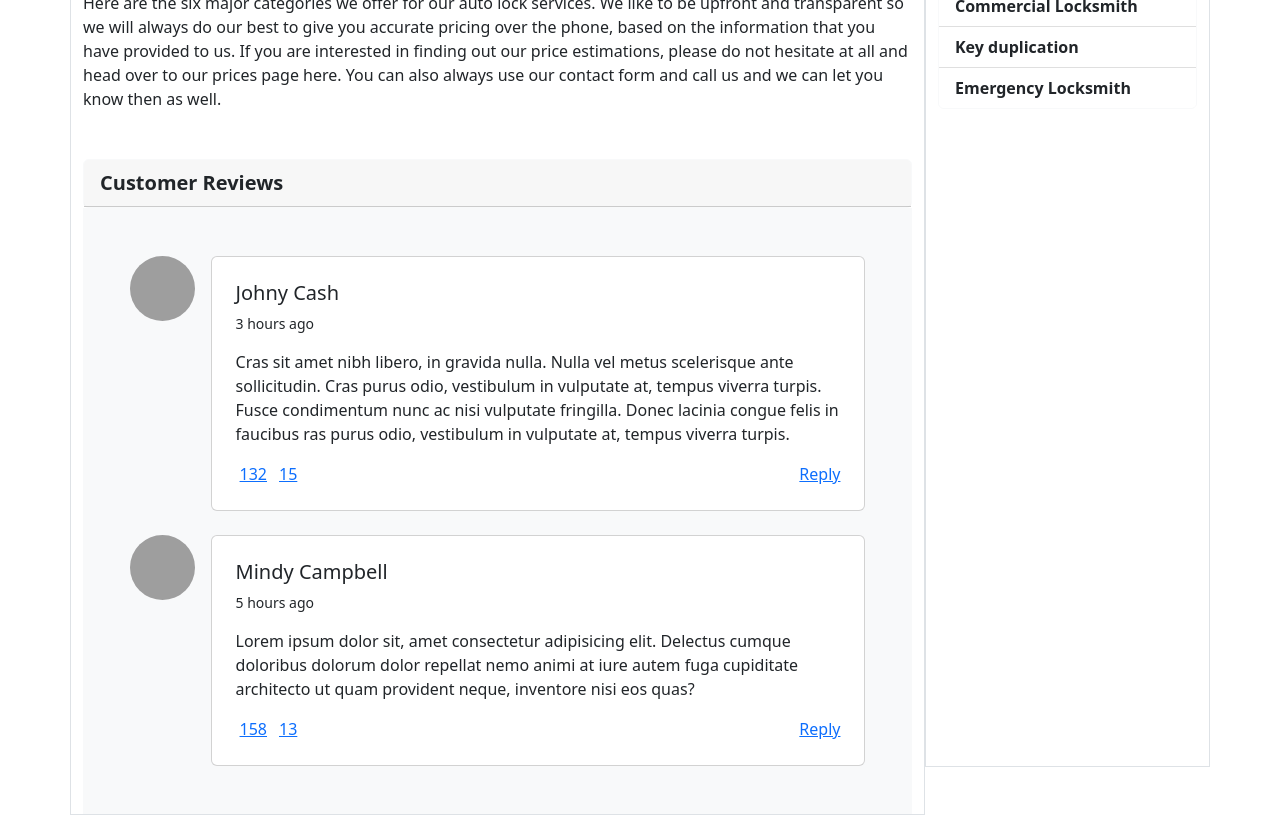
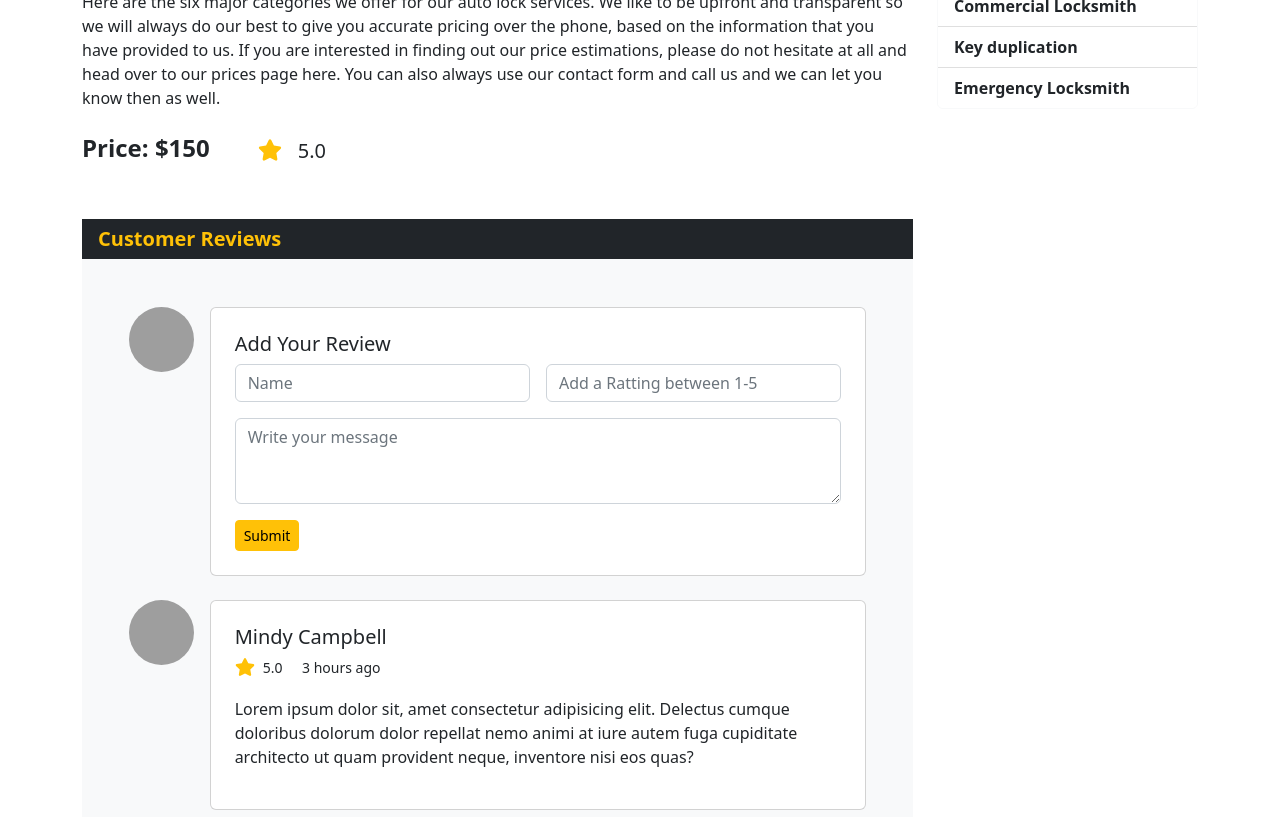
Before and after one commit to Saadi-Rahman/mr-locker-client, a React (Create React App) app: page /serviceDetails in a window 1280 px wide. Shown: the part 1020-1837 px from the top of the page. Built offline with nearby package versions, Linux system fonts and the light colour scheme; grey boxes are pictures that could not be loaded.

Commit message:
added a review section

```diff
--- a/src/Pages/ServiceDetails/CustomerReviews.js
+++ b/src/Pages/ServiceDetails/CustomerReviews.js
@@ -1,40 +1,37 @@
 import React from 'react';
-import { Card } from 'react-bootstrap';
+import { FaStar } from 'react-icons/fa';
 
 const CustomerReviews = () => {
     return (
         <div>
-            <Card border="light">
-                <Card.Header className='fs-5 fw-bold'>Customer Reviews</Card.Header>
-            </Card>
-            <section className='bg-light'>
+            <div className='bg-dark px-3 py-2'>
+                <h5 className='fw-semibold text-warning mb-0'>Customer Reviews</h5>
+            </div>
+            <section className='bg-light pb-3'>
                 <div className="container py-5 text-dark">
                     <div className="row d-flex justify-content-center">
                         <div className="col-md-11">
                             <div className="d-flex flex-start mb-4">
                                 <img className="rounded-circle shadow-1-strong me-3"
-                            src="https://mdbcdn.b-cdn.net/img/Photos/Avatars/img%20(32).webp" alt="avatar" width="65"
-                            height="65" />
+                                src="https://mdbcdn.b-cdn.net/img/Photos/Avatars/img%20(32).webp" alt="avatar" width="65" height="65" />
                                 <div className="card w-100">
                                     <div className="card-body p-4">
                                         <div className="">
-                                <h5>Johny Cash</h5>
-                                <p className="small">3 hours ago</p>
-                                <p>
-                                Cras sit amet nibh libero, in gravida nulla. Nulla vel metus scelerisque
-                                ante sollicitudin. Cras purus odio, vestibulum in vulputate at, tempus
-                                viverra turpis. Fusce condimentum nunc ac nisi vulputate fringilla.
-                                Donec lacinia congue felis in faucibus ras purus odio, vestibulum in
-                                vulputate at, tempus viverra turpis.
-                                </p>
-
-                                <div className="d-flex justify-content-between align-items-center">
-                                <div className="d-flex align-items-center">
-                                    <a href="#!" className="link-muted me-2"><i className="fas fa-thumbs-up me-1"></i>132</a>
-                                    <a href="#!" className="link-muted"><i className="fas fa-thumbs-down me-1"></i>15</a>
+                                        <h5>Add Your Review</h5>
+                                            <form>
+                                                <div className='d-md-flex gap-3'>
+                                                    <div className="mb-3 w-100">
+                                                        <input type="text" className="form-control" placeholder='Name' />
                                                     </div>
-                                <a href="#!" className="link-muted"><i className="fas fa-reply me-1"></i> Reply</a>
+                                                    <div className="mb-3 w-100">
+                                                        <input type="text" className="form-control" placeholder='Add a Ratting between 1-5' />
                                                     </div>
+                                                </div>
+                                                <div className="mb-3">
+                                                    <textarea className="form-control" rows="3" placeholder='Write your message'></textarea>
+                                                </div>
+                                                <button type="submit" className="btn btn-warning btn-sm">Submit</button>
+                                            </form>
                                         </div>
                                     </div>
                                 </div>
@@ -42,26 +39,17 @@ const CustomerReviews = () => {
 
                             <div className="d-flex flex-start">
                                 <img className="rounded-circle shadow-1-strong me-3"
-                            src="https://mdbcdn.b-cdn.net/img/Photos/Avatars/img%20(31).webp" alt="avatar" width="65"
-                            height="65" />
+                                src="https://mdbcdn.b-cdn.net/img/Photos/Avatars/img%20(31).webp" alt="avatar" width="65" height="65" />
                                 <div className="card w-100">
                                     <div className="card-body p-4">
                                         <div className="">
                                             <h5>Mindy Campbell</h5>
-                                <p className="small">5 hours ago</p>
+                                            <p className="small"><FaStar className='text-warning fs-5 me-2 mb-1' /><span>5.0</span> <span className='ms-3'>3 hours ago</span></p>
                                             <p>
                                             Lorem ipsum dolor sit, amet consectetur adipisicing elit. Delectus
                                             cumque doloribus dolorum dolor repellat nemo animi at iure autem fuga
                                             cupiditate architecto ut quam provident neque, inventore nisi eos quas?
                                             </p>
-
-                                <div className="d-flex justify-content-between align-items-center">
-                                <div className="d-flex align-items-center">
-                                    <a href="#!" className="link-muted me-2"><i className="fas fa-thumbs-up me-1"></i>158</a>
-                                    <a href="#!" className="link-muted"><i className="fas fa-thumbs-down me-1"></i>13</a>
-                                </div>
-                                <a href="#!" className="link-muted"><i className="fas fa-reply me-1"></i> Reply</a>
-                                </div>
                                         </div>
                                     </div>
                                 </div>
--- a/src/Pages/ServiceDetails/ServiceDetails.js
+++ b/src/Pages/ServiceDetails/ServiceDetails.js
@@ -1,4 +1,5 @@
 import React from 'react';
+import { FaStar } from 'react-icons/fa';
 import RightSidebar from '../Shared/RightSidebar/RightSidebar';
 import CustomerReviews from './CustomerReviews';
 
@@ -15,7 +16,7 @@ const ServiceDetails = () => {
 
             <div className='container my-5 pt-3'>
                 <div className='row'>
-                    <div className='col-md-9 border'>
+                    <div className='col-md-9'>
                         <div className='mb-5'>
                             <div className='bg-secondary'>
                                 <img src="https://i.postimg.cc/br2kqKMX/1.jpg" alt="" className="img-fluid d-block mx-auto" />
@@ -24,12 +25,20 @@ const ServiceDetails = () => {
                             <p>Did you think that only your car dealership can replace or fix your car keys? Simply not true. Your local locksmith here at Best Buy Locksmith can help you handle anything related to your car and its locks. The best part? We’re always going to be cheaper than going to your dealership or authorized service center, and we’re experts in the field. <br /> <br />
                             We also understand that you want to get back on the road as fast as possible. If that is the case or it’s an emergency – please do not hesitate but to call us directly. That will always be the fastest way to reach us and to allow us to service you. <br /> <br />
                             Here are the six major categories we offer for our auto lock services. We like to be upfront and transparent so we will always do our best to give you accurate pricing over the phone, based on the information that you have provided to us. If you are interested in finding out our price estimations, please do not hesitate at all and head over to our prices page here. You can also always use our contact form and call us and we can let you know then as well.</p>
+                            <div className='d-flex align-items-center mt-4 gap-5'>
+                                <div>
+                                    <h4 className='fw-semibold mb-2'>Price: $150</h4>
+                                </div>
+                                <div>
+                                    <FaStar className='text-warning fs-4 mb-2 me-3' /><span className='fs-5'>5.0</span>
+                                </div>
+                            </div>
                         </div>
                         <div>
                             <CustomerReviews></CustomerReviews>
                         </div>
                     </div>
-                    <div className='col-md-3 mb-5 border'>
+                    <div className='col-md-3 mb-5'>
                         <RightSidebar></RightSidebar>
                     </div>
                 </div>
--- a/src/Pages/Shared/RightSidebar/RightSidebar.js
+++ b/src/Pages/Shared/RightSidebar/RightSidebar.js
@@ -6,7 +6,7 @@ const RightSidebar = () => {
     return (
         <div>
             <Card border="light">
-                <Card.Header className='fs-5 fw-semibold'>More Services</Card.Header>
+                <Card.Header className='fs-5 fw-semibold text-dark'>More Services</Card.Header>
                 <Card.Body>
                     <img src="https://i.postimg.cc/4Np7xv89/g12.jpg" alt="" className="img-fluid d-block mx-auto mb-3" />
                     <Card.Title className='text-dark fw-bold'>List of Locksmith Services</Card.Title>
```
Lines whose indentation alone changed are shown as unchanged.
